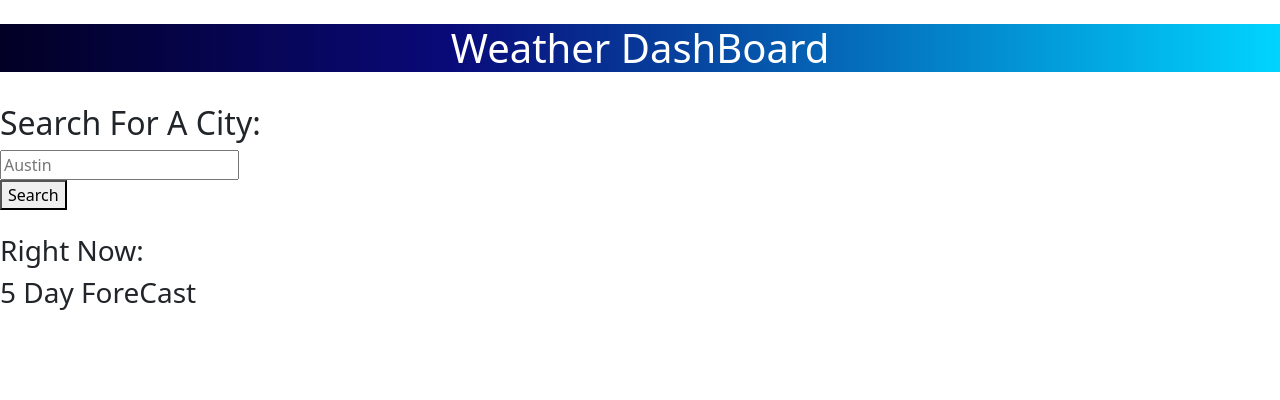
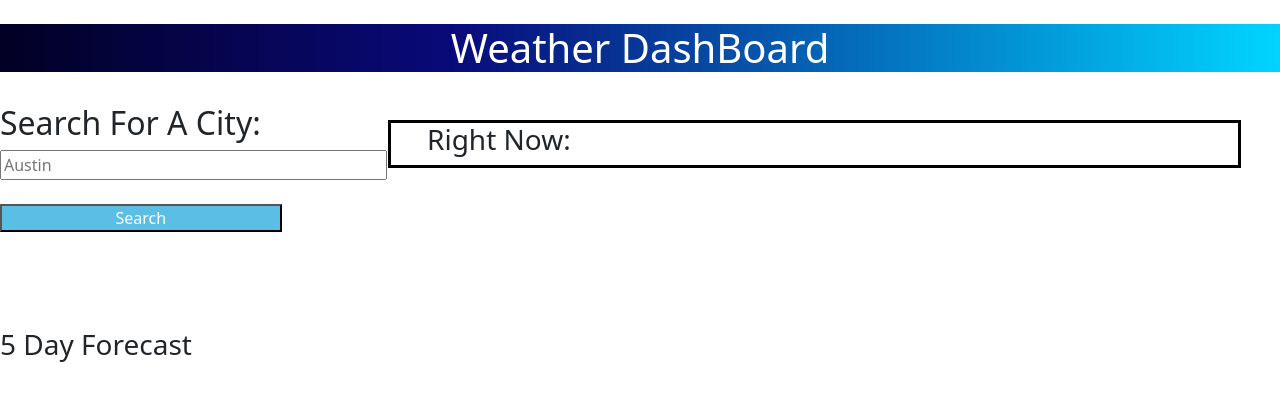
Before and after one commit to steepllama/fuzzy-weather, a plain HTML site: page index.html in a window 1280 px wide. Drawn offline with nearby package versions, Linux system fonts and the light colour scheme.

Commit message:
updated the css file added and deleted some classes in html, css was tweaked for the current weather displayand updated the ReadMe

```diff
--- a/assets/css/main.css
+++ b/assets/css/main.css
@@ -10,6 +10,20 @@
     background: linear-gradient(90deg, rgba(2,0,36,1) 0%, rgba(9,9,121,1) 35%, rgba(0,212,255,1) 100%);
 }
 
-.city-search {
+.search {
+    background-color: rgb(90, 190, 229);
+    color: white;
+    text-align: center;
+    display: block;
+    width: 22%;
+    padding: 0px 0px 0px 0px;
+}
 
+.current-temp {
+    border: solid 3px black;
+    position: absolute;
+    top: 120px;
+    right: 150px;
+    bottom: auto;
+    left: 400px;
 }
--- a/index.html
+++ b/index.html
@@ -4,10 +4,11 @@
     <meta charset="UTF-8">
     <meta http-equiv="X-UA-Compatible" content="IE=edge">
     <meta name="viewport" content="width=device-width, initial-scale=1.0">
+    <link href="https://cdn.jsdelivr.net/npm/bootstrap@5.1.3/dist/css/bootstrap.min.css" rel="stylesheet"
+    integrity="sha384-1BmE4kWBq78iYhFldvKuhfTAU6auU8tT94WrHftjDbrCEXSU1oBoqyl2QvZ6jIW3" crossorigin="anonymous">
+    <link rel="stylesheet" href="./assets/css/main.css">
+    <link rel="stylesheet" href="./assets/home.js">
     <title>Weather</title>
-    <link href="https://cdn.jsdelivr.net/npm/bootstrap@5.1.3/dist/css/bootstrap.min.css" rel="stylesheet"
-        integrity="sha384-1BmE4kWBq78iYhFldvKuhfTAU6auU8tT94WrHftjDbrCEXSU1oBoqyl2QvZ6jIW3" crossorigin="anonymous">
-    <link rel="stylesheet" href="./assets/css/main.css">
 </head>
 <br>
 <header class="jumbotron">
@@ -18,22 +19,26 @@
     <div>
         <h2 class="city-search">Search For A City:</h2>
             <form>
-                <input type="search" id="cities" placeholder="Austin">
+                <input type="search" id="cities" placeholder="Austin" size="36">
                 <div>
-                    <button class="search" id="search">Search</button>
+                <br>
+                <button class="search" id="search">Search</button>
+                <br>
                 </div>
             </form>
     </div>
     <br>
 
-    <div class="current-temp" id="current-temp">
-        <h3>Right Now:</h3>
+    <div class="current-temp container row col-8" id="current-temp">
+    <h3>Right Now:</h3>
     </div>
-
-
-    <div class="5-day-forecast" id="forecast-cards">
-        <h3>5 Day ForeCast</h3>
+    <br>
+    <br>
+    <div class="5day-forecast">
+        <h3>5 Day Forecast</h3>
+        <ul class="forecast-cards"></ul>
     </div>
 
 </main>
+<script></script>
 </html>
```
Also changed, not shown: 1 other file.
